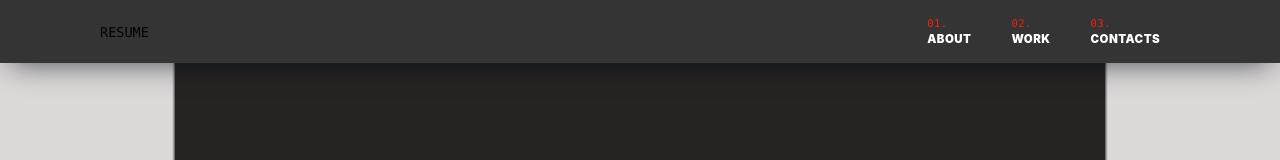
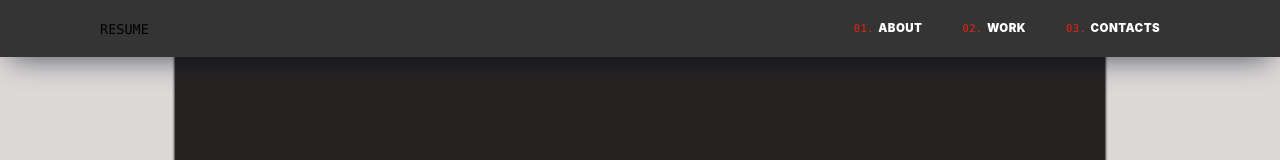
Before and after one commit to willsinn/ws-portfolio, a React (Create React App) app: page / in a window 1280 px wide. Shown: the top 160 px of the page. Built offline with nearby package versions, Linux system fonts and the light colour scheme; a web font is replaced by a local one.

Commit message:
remove navbar functionality & respective code

```diff
--- a/src/App.css
+++ b/src/App.css
@@ -48,6 +48,7 @@ body {
   align-items: flex-start;
   margin: 0px auto;
   background-color: var(--bg);
+  padding-top: 100px;
 }
 .project-container {
   min-width: 800px;
@@ -143,15 +144,13 @@ li {
 .nav-wrap {
   display: flex;
   justify-content: space-between;
-  height: 84px;
+  height: 76px;
   width: 100%;
   position: fixed;
   top: 0;
   right: 0;
   left: 0;
   z-index: 2;
-  transition: 0.75s;
-  transition-timing-function: ease-in-out;
 }
 .navbar-btn {
   padding: 13px 20px;
--- a/src/App.js
+++ b/src/App.js
@@ -8,27 +8,14 @@ import ContactList from "./components/ContactList";
 import "./App.css";
 
 const App = () => {
-  const [show, setShow] = useState(true);
-  const handleHideNav = (e) => {
-    if (e) {
-      setShow(true);
-      setTimeout(() => setShow(false), 3000);
-    }
-  };
-  const handleOverrideTimer = (e) => {
-    if (e) {
-      setShow(true);
-      setTimeout(() => setShow(true), 4000);
-    }
-  };
   return (
     <div className="app">
       <div className="app-side-liners" />
       <div className="app-content">
-        <Navbar show={show} />
-        <LandingPage handleOverrideTimer={handleOverrideTimer} />
-        <AboutPage handleHideNav={handleHideNav} />
-        <WorkPage handleHideNav={handleHideNav} />
+        <Navbar />
+        <LandingPage />
+        <AboutPage />
+        <WorkPage />
       </div>
       <div className="app-side-liners">
         <div className="sider-container">
--- a/src/components/AboutPage.js
+++ b/src/components/AboutPage.js
@@ -2,14 +2,10 @@ import React from "react";
 import SkillList from "./SkillList";
 import { abtSummary, abtMission } from "../utils/static";
 
-const AboutPage = ({ handleHideNav }) => {
+const AboutPage = ({}) => {
   return (
-    <div className="about" onMouseEnter={(e) => handleHideNav(e)}>
-      <section
-        className="main"
-        style={{ padding: "0" }}
-        onMouseLeave={(e) => handleHideNav(e)}
-      >
+    <div className="about">
+      <section className="main" style={{ padding: "0" }}>
         <div className="row">
           <div className="col-1">
             <div className="section-header">
--- a/src/components/Navbar.js
+++ b/src/components/Navbar.js
@@ -2,7 +2,7 @@ import React from "react";
 
 const navItems = ["about", "work", "contacts"];
 
-const Navbar = ({ show }) => {
+const Navbar = ({}) => {
   const renderNavItems = () => {
     let counter = 0;
     return navItems.map((item) => {
@@ -10,9 +10,12 @@ const Navbar = ({ show }) => {
       return (
         <div className="navbar-btn">
           <span className="nav-num">0{counter}.</span>
-          <div className="active-link" onClick={(e) => scrollToTarget(e, item)}>
+          <span
+            className="active-link"
+            onClick={(e) => scrollToTarget(e, item)}
+          >
             {item}
-          </div>
+          </span>
         </div>
       );
     });
@@ -29,7 +32,7 @@ const Navbar = ({ show }) => {
     }
   };
   return (
-    <div className="nav-wrap" style={show ? { top: "0" } : { top: "-84px" }}>
+    <div className="nav-wrap">
       <div className="navbar">
         <div>RESUME</div>
         <div className="horz-wrap">{renderNavItems()}</div>
--- a/src/components/WorkPage.js
+++ b/src/components/WorkPage.js
@@ -1,14 +1,10 @@
 import React from "react";
 import ProjectList from "./ProjectList";
 
-const WorkPage = ({ handleHideNav }) => {
+const WorkPage = ({}) => {
   return (
-    <div
-      className="work"
-      style={{ alignItems: "center" }}
-      onMouseEnter={(e) => handleHideNav(e)}
-    >
-      <section className="main" onMouseLeave={(e) => handleHideNav(e)}>
+    <div className="work" style={{ alignItems: "center" }}>
+      <section className="main">
         <div className="section-header">
           <div className="section-title-label">02.</div>
           <div className="section-title">What I've built</div>
```
